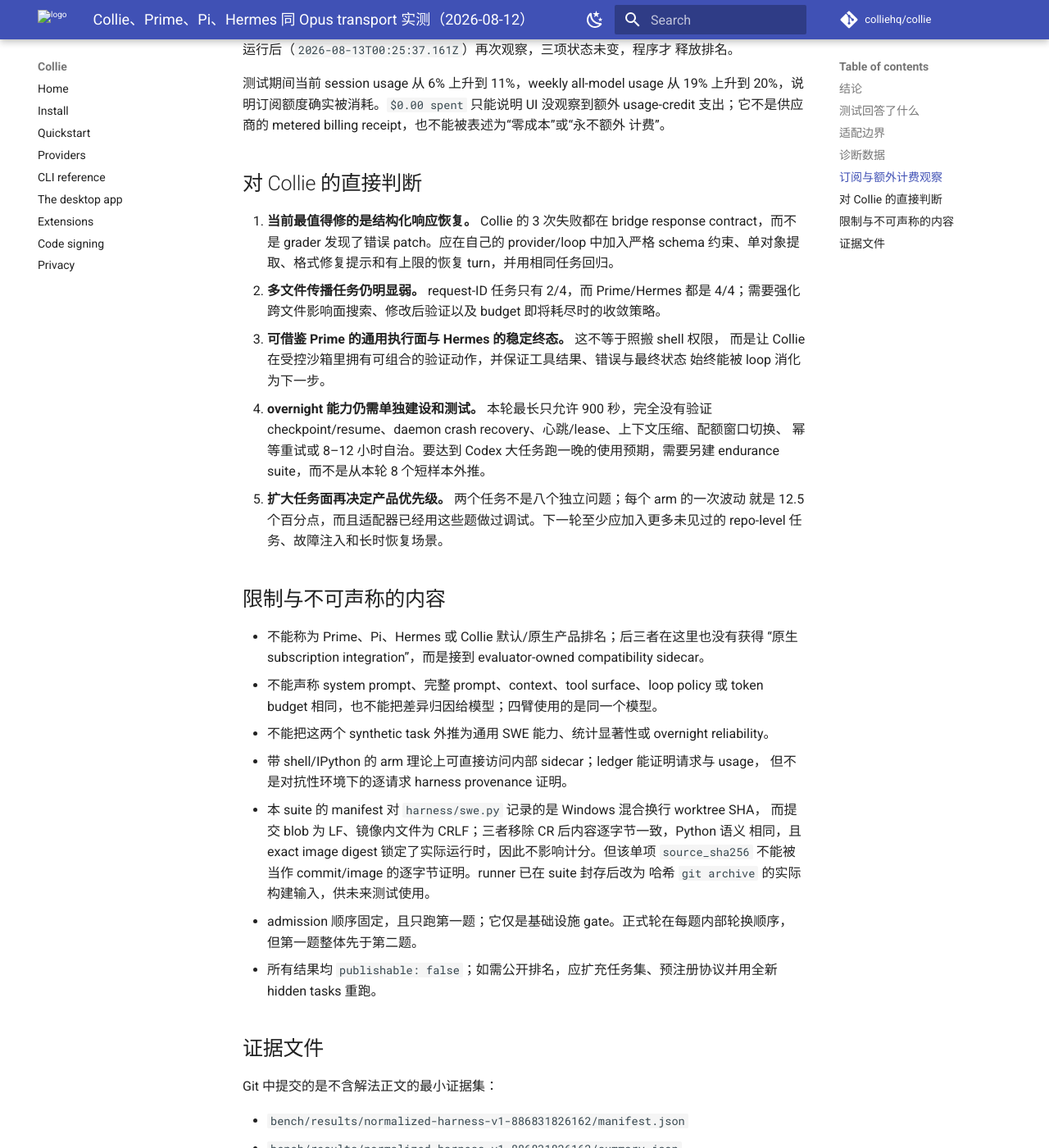
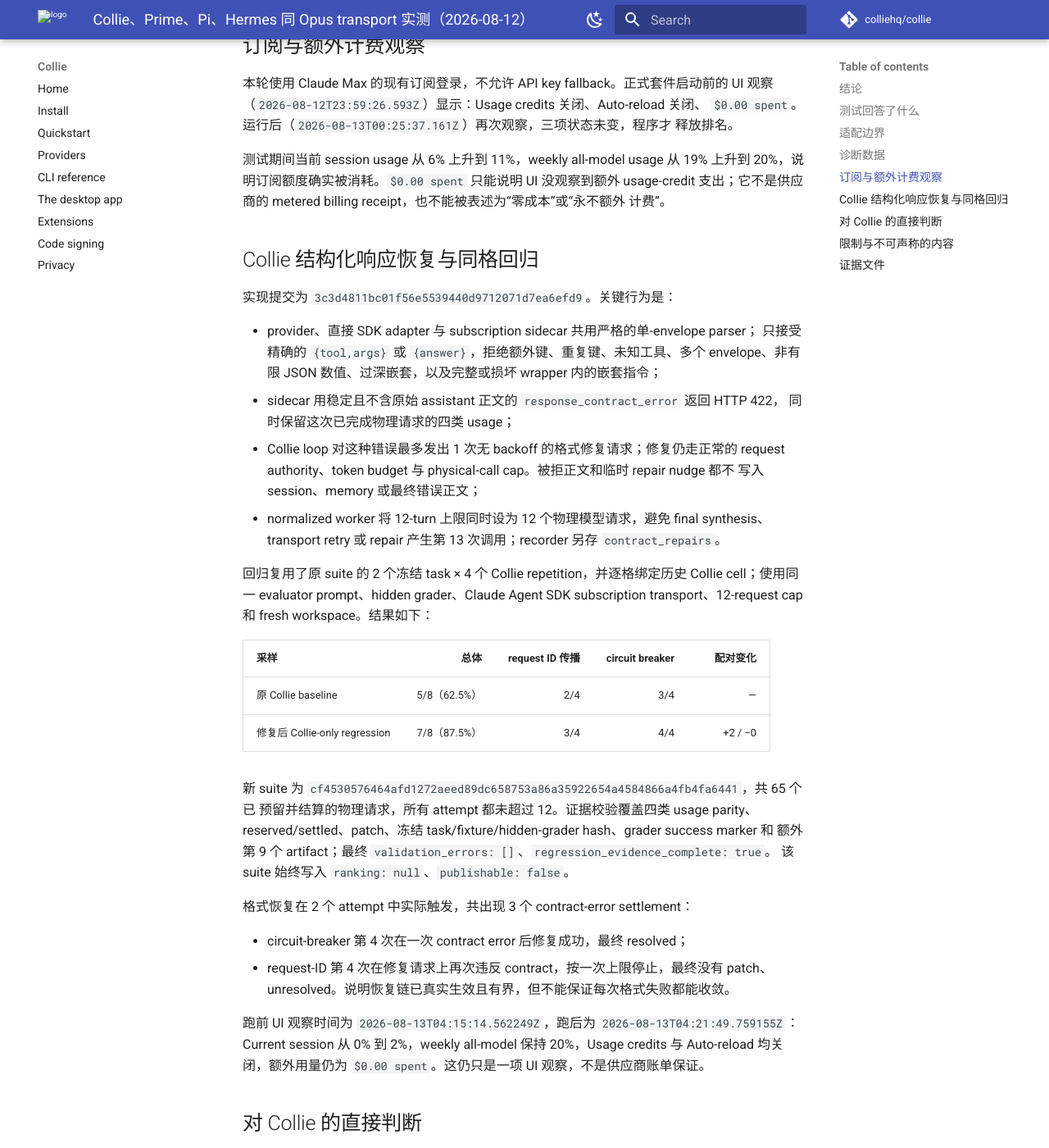
Before and after one commit to colliehq/collie, an MkDocs documentation site: the page built from docs/collie-normalized-harness-benchmark-2026-08-12.md, in a window 1280 px wide and 1400 px high, scrolled down 2740 px. Shown: the whole window at 82% size. Built offline with MkDocs 1.6.1 and Material for MkDocs 9.7.7, drawn with Linux system fonts in a browser that asks for light colours; comment, search, counter and statistics services are not loaded; some of the changed text lies outside the part shown.

Commit message:
bench: record Collie response recovery regression

```diff
--- a/docs/collie-normalized-harness-benchmark-2026-08-12.md
+++ b/docs/collie-normalized-harness-benchmark-2026-08-12.md
@@ -11,6 +11,11 @@
 | 1（并列） | Hermes | 8/8（100%） | 4/4 | 4/4 |
 | 3（并列） | Collie | 5/8（62.5%） | 2/4 | 3/4 |
 | 3（并列） | Pi | 5/8（62.5%） | 1/4 | 4/4 |
+
+随后针对 Collie 的结构化响应恢复做了实现与同格回归：新鲜采样为 `7/8`
+（87.5%），相对原 Collie 8 格是 `+2 resolved / 0 regressed`。这是只重跑 Collie 的
+配对回归，其他 arm 没有同时重跑，因此**不改写上表排名**，也不能把 `7/8` 与原表其他
+arm 的点估计拼成一张新排名。
 
 这里的排名标签是
 `adapted_harness_same_transport_not_native_product_ranking`。结果明确标记为
@@ -96,13 +101,56 @@
 支出；它不是供应商的 metered billing receipt，也不能被表述为“零成本”或“永不额外
 计费”。
 
+## Collie 结构化响应恢复与同格回归
+
+实现提交为 `3c3d4811bc01f56e5539440d9712071d7ea6efd9`。关键行为是：
+
+- provider、直接 SDK adapter 与 subscription sidecar 共用严格的单-envelope parser；
+  只接受精确的 `{tool,args}` 或 `{answer}`，拒绝额外键、重复键、未知工具、多个
+  envelope、非有限 JSON 数值、过深嵌套，以及完整或损坏 wrapper 内的嵌套指令；
+- sidecar 用稳定且不含原始 assistant 正文的 `response_contract_error` 返回 HTTP 422，
+  同时保留这次已完成物理请求的四类 usage；
+- Collie loop 对这种错误最多发出 1 次无 backoff 的格式修复请求；修复仍走正常的
+  request authority、token budget 与 physical-call cap。被拒正文和临时 repair nudge 都不
+  写入 session、memory 或最终错误正文；
+- normalized worker 将 12-turn 上限同时设为 12 个物理模型请求，避免 final synthesis、
+  transport retry 或 repair 产生第 13 次调用；recorder 另存 `contract_repairs`。
+
+回归复用了原 suite 的 2 个冻结 task × 4 个 Collie repetition，并逐格绑定历史
+Collie cell；使用同一 evaluator prompt、hidden grader、Claude Agent SDK subscription
+transport、12-request cap 和 fresh workspace。结果如下：
+
+| 采样 | 总体 | request ID 传播 | circuit breaker | 配对变化 |
+| --- | ---: | ---: | ---: | ---: |
+| 原 Collie baseline | 5/8（62.5%） | 2/4 | 3/4 | — |
+| 修复后 Collie-only regression | 7/8（87.5%） | 3/4 | 4/4 | +2 / −0 |
+
+新 suite 为
+`cf4530576464afd1272aeed89dc658753a86a35922654a4584866a4fb4fa6441`，共 65 个已
+预留并结算的物理请求，所有 attempt 都未超过 12。证据校验覆盖四类 usage parity、
+reserved/settled、patch、冻结 task/fixture/hidden-grader hash、grader success marker 和
+额外第 9 个 artifact；最终 `validation_errors: []`、`regression_evidence_complete: true`。
+该 suite 始终写入 `ranking: null`、`publishable: false`。
+
+格式恢复在 2 个 attempt 中实际触发，共出现 3 个 contract-error settlement：
+
+- circuit-breaker 第 4 次在一次 contract error 后修复成功，最终 resolved；
+- request-ID 第 4 次在修复请求上再次违反 contract，按一次上限停止，最终没有 patch、
+  unresolved。说明恢复链已真实生效且有界，但不能保证每次格式失败都能收敛。
+
+跑前 UI 观察时间为 `2026-08-13T04:15:14.562249Z`，跑后为
+`2026-08-13T04:21:49.759155Z`：Current session 从 0% 到 2%，weekly all-model 保持
+20%，Usage credits 与 Auto-reload 均关闭，额外用量仍为 `$0.00 spent`。这仍只是一项
+UI 观察，不是供应商账单保证。
+
 ## 对 Collie 的直接判断
 
-1. **当前最值得修的是结构化响应恢复。** Collie 的 3 次失败都在 bridge response
-   contract，而不是 grader 发现了错误 patch。应在自己的 provider/loop 中加入严格
-   schema 约束、单对象提取、格式修复提示和有上限的恢复 turn，并用相同任务回归。
-2. **多文件传播任务仍明显弱。** request-ID 任务只有 2/4，而 Prime/Hermes 都是
-   4/4；需要强化跨文件影响面搜索、修改后验证以及 budget 即将耗尽时的收敛策略。
+1. **结构化响应恢复的第一版已经落地并通过同格回归。** 点估计从 5/8 到 7/8，且一次
+   contract failure 被修复后成功解题；连续两次不合约时也按上限停止。下一步应在更大
+   hidden task 集上验证改善是否稳定，而不是继续从这 8 个新鲜样本外推。
+2. **多文件传播任务仍是下一优先级。** 原排名中 request-ID 只有 2/4，修复后单臂回归
+   是 3/4，仍低于 Prime/Hermes 原采样的 4/4；需要强化跨文件影响面搜索、修改后验证
+   以及 budget 即将耗尽时的收敛策略。
 3. **可借鉴 Prime 的通用执行面与 Hermes 的稳定终态。** 这不等于照搬 shell 权限，
    而是让 Collie 在受控沙箱里拥有可组合的验证动作，并保证工具结果、错误与最终状态
    始终能被 loop 消化为下一步。
@@ -133,6 +181,10 @@
   但第一题整体先于第二题。
 - 所有结果均 `publishable: false`；如需公开排名，应扩充任务集、预注册协议并用全新
   hidden tasks 重跑。
+- 修复后的 7/8 是只重跑 Collie 的新鲜随机采样，未同时重跑 Prime、Pi、Hermes，不能
+  更新跨 harness 排名，也不足以证明统计显著的因果提升。
+- Collie-only regression runner 本身不支持断点续跑；本次受监控运行完整结束，但若
+  中途进程崩溃，必须人工审计已消费格，不能用新 suite 直接从第 1 格盲目重跑。
 
 ## 证据文件
 
@@ -149,3 +201,13 @@
 或原始 evaluator prompt。它不提交 Git，因为 `patch.diff` 与 `worker.json` 会公开 benchmark
 解法，而 442 个 ledger shard 会制造无必要的小文件噪声。旧 suite（包括被主动中止的
 `78dda328c4e4…`）均未拼入最终结果。
+
+修复后的最小回归证据集位于：
+
+- `bench/results/normalized-collie-regression-v1-cf4530576464/manifest.json`
+- `bench/results/normalized-collie-regression-v1-cf4530576464/summary.json`
+- `bench/results/normalized-collie-regression-v1-cf4530576464/post-run-billing.json`
+- 同目录 8 个 `runs/*/result.json`
+
+完整本地目录还保留逐请求 ledger、patch、grader、worker 与 reservation；提交到 Git 的仍
+只是没有解法正文与 prompt 正文的最小证据。
```
Also changed, not shown: 11 other files.
